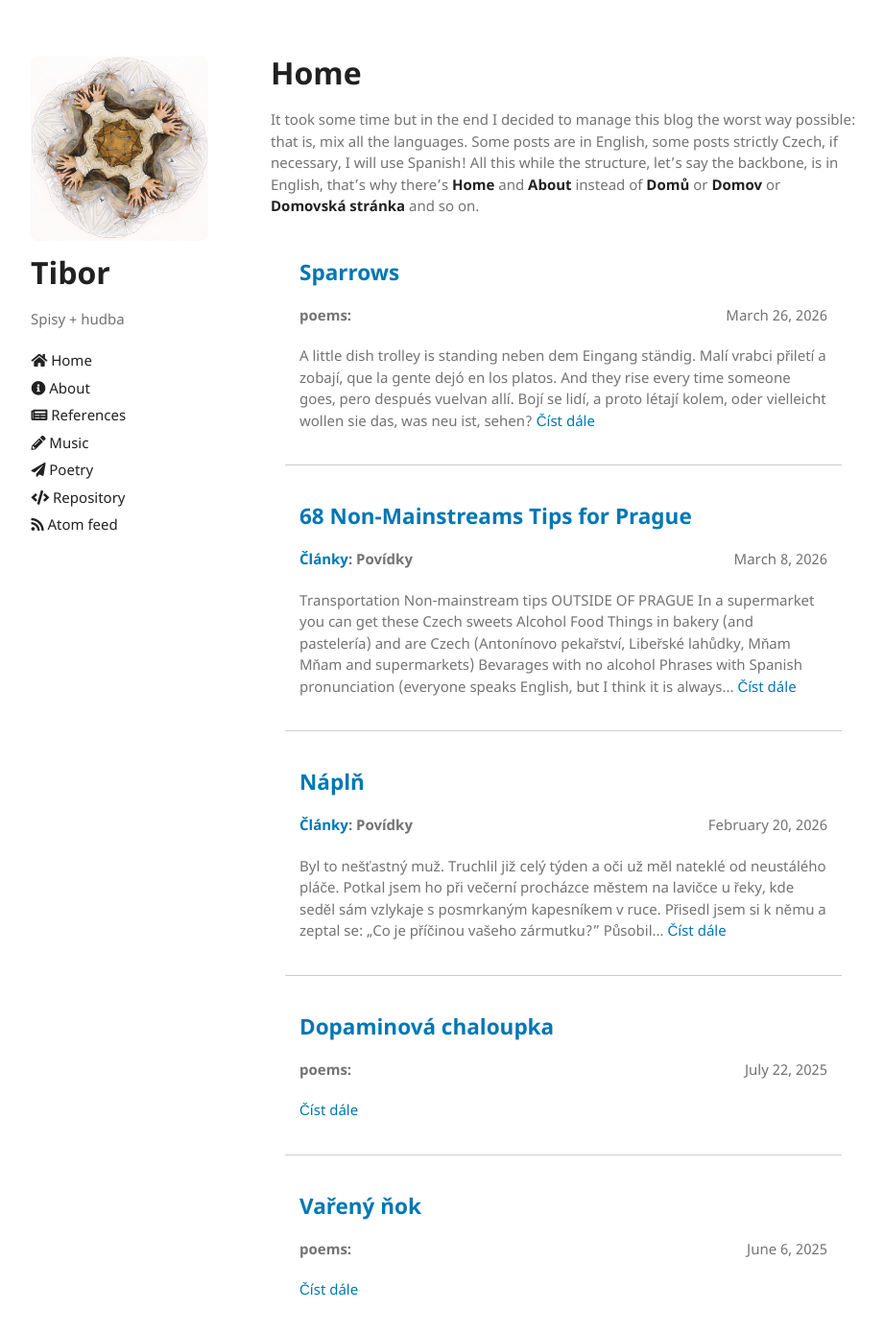
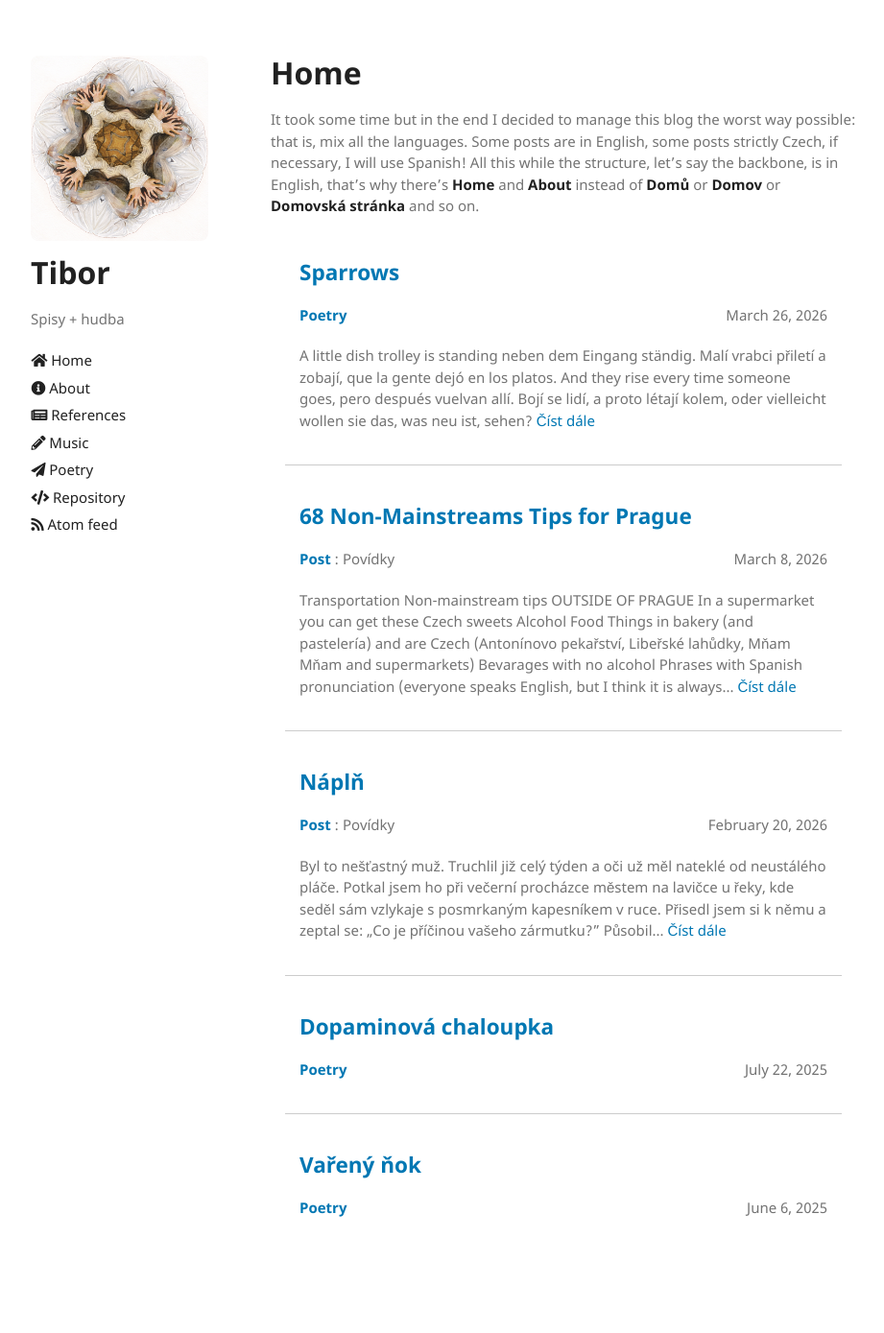
Before and after one commit to thefallofjohannm/thefallofjohannm.github.io, a Jekyll site: the page built from pages/index.md, in a window 1280 px wide and 1400 px high. Shown: the top 1389 px of the window at 96% size, without its empty margins (178-1099 px from the left). Built offline with Jekyll 4.4.1, drawn with Linux system fonts in a browser that asks for light colours.

Commit message:
refactor blog-roll

```diff
--- a/_includes/blog-roll.html
+++ b/_includes/blog-roll.html
@@ -7,22 +7,31 @@
 <div>
 	{% for post in all_posts limit:5 -%}
 		<div class="preview">
-			<h2><a href="{{ post.url }}">{{- post.title -}}</a></h2>
+			<h2>
+				<a href="{%- if post.layout == "external_link" -%}{{- post.redirect_to -}}{% else %}{{- post.url -}}{% endif %}">
+					{{- post.title -}}
+				</a>
+			</h2>
 			<ul class="list" style="padding: 0;">
 				<li>
 					<b>
-				{%- if post.collection == "notes" -%}
-					<a href="/notes/">Poznámky</a>
+						{%- if post.collection == "poems" -%}
+							<a href="/poetry/">Poetry</a>
 						{%- elsif post.collection == "posts" -%}
-					<a href="/articles/">Články</a>
+							<a href="/posts/">Post</a>
 						{%- else -%}
 							{{- post.collection -}}
 						{%- endif -%}
-				: {{ post.category -}}</b>
+					</b>
+					{%- if post.category %}
+					: {{ post.category -}}
+					{% endif %}
 				</li>
 				<li><p class="date">{{ post.date | date: "%B %e, %Y" }}</p></li>
 			</ul>
+			{% unless post.layout == "external_link" %}
 				<p>{{ post.content | strip_html | truncatewords: 50 }} <a href="{{- post.url -}}">Číst dále</a></p>
+			{% endunless %}
 		</div>
 	{%- endfor %}
 </div>
```
Lines whose indentation alone changed are shown as unchanged.
